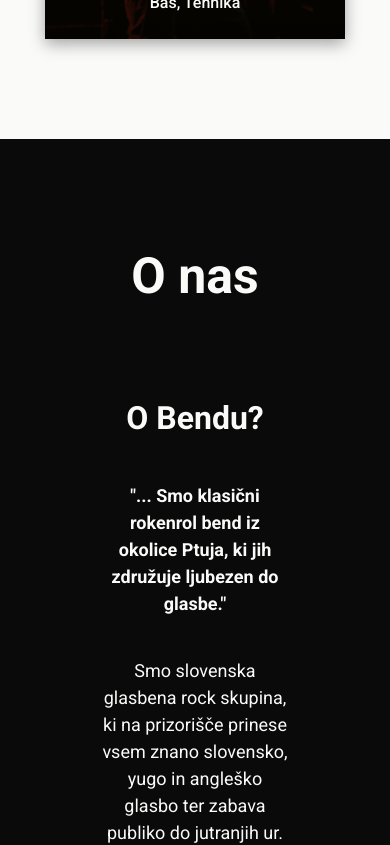
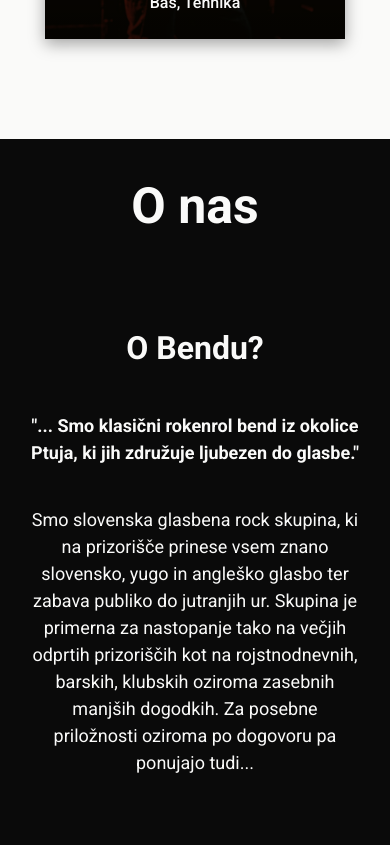
Before and after one commit to bezoj/jacknroll, a React (Vite) app: page / in a window 390 px wide. Shown: the part 3180-4025 px from the top of the page. Built offline with nearby package versions, Linux system fonts and the light colour scheme.

Commit message:
PT-11: Reduced padding for mobile devices

```diff
--- a/src/sections/AboutUsPage.tsx
+++ b/src/sections/AboutUsPage.tsx
@@ -6,7 +6,7 @@ import { Text } from "../components/typography";
 export function AboutUspage() {
   return (
     <Section
-      className="text-center gap-[80px] p-[100px]"
+      className="text-center p-[30px] gap-[80px] md:p-[100px]"
       bgColor="primary"
       elementId="about-us"
     >
--- a/src/sections/ContactUsPage.tsx
+++ b/src/sections/ContactUsPage.tsx
@@ -44,7 +44,7 @@ export function ContactUsPage() {
 
   return (
     <Section
-      className="text-center gap-[50px] p-[50px] items-center"
+      className="text-center gap-[50px] p-[30px] md:p-[50px] items-center"
       bgColor="secondary"
       elementId="contact"
     >
@@ -83,7 +83,7 @@ export function ContactUsPage() {
           className="w-full flex md:flex-1 md:w-1/2"
           ref={formRef}
         >
-          <FlexColumn className="w-full max-w-[900px] p-4 gap-8">
+          <FlexColumn className="w-full max-w-[900px]  gap-8">
             <TextInput
               {...register("fromNameSurname")}
               title="Ime in priimek"
```
